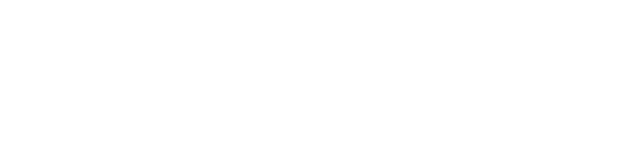
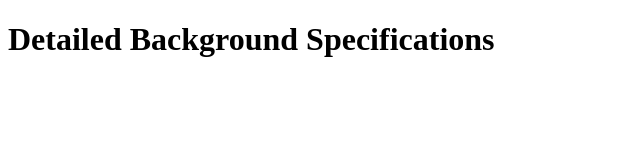
Before and after one commit to randycanegaly/background-generator, a plain HTML site: page index.html in a window 1280 px wide. Shown: the whole page, without its empty margins (0-640 px from the left). Drawn offline with Linux system fonts and the light colour scheme.

```diff
--- a/index.html
+++ b/index.html
@@ -6,6 +6,7 @@
 	<title>Randy's Fancy Project</title>
 </head>
 <body>
+	<h1>Detailed Background Specifications</h1>
 
 </body>
 </html>
```
